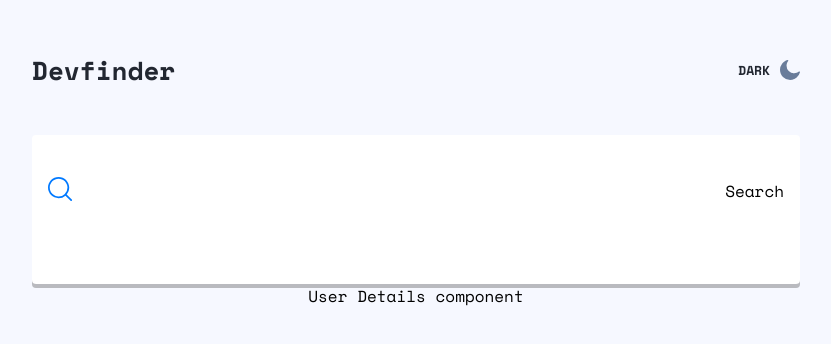
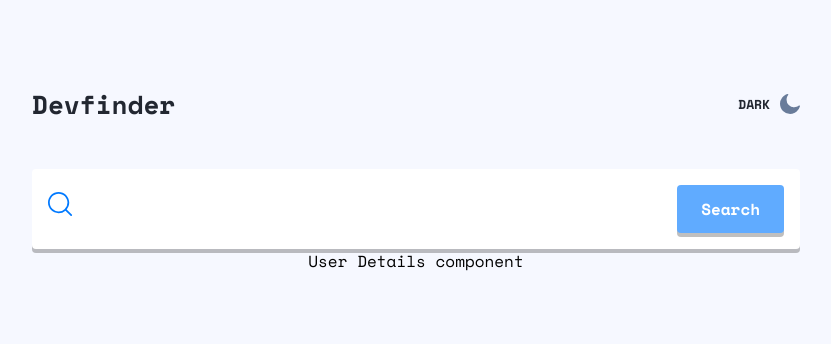
Before and after one commit to BePalm89/github-user-search-app, a React (Create React App) app: page / in a window 1280 px wide. Shown: the part 226-570 px from the top of the page, without its empty margins (224-1055 px from the left). Built offline with nearby package versions, Linux system fonts and the light colour scheme.

Commit message:
style search bar

```diff
--- a/src/components/SearchBar/SearchBar.css
+++ b/src/components/SearchBar/SearchBar.css
@@ -1,7 +1,7 @@
 .search-bar-container {
     width: 60%;
     background-color: #fff;
-    padding: 32px 16px;
+    padding: 16px;
     border-radius: 4px;
     box-shadow: 0px 4px rgba(0, 0, 0, 0.25);
 }
@@ -14,3 +14,43 @@ input:focus, input:active {
     border-color: inherit;
     outline: none;
 }
+
+.item-search-bar {
+    display: flex;
+    flex-direction: row;
+    align-items: center;
+}
+
+.item-search-bar li {
+    height: 36px;
+}
+
+.menu-search-bar {
+    list-style: none;
+    display: flex;
+    justify-content: space-between;
+    align-items: center;
+}
+
+.input-search {
+    height: 100%;
+    font-family: inherit;
+    font-size: 18px;
+    color: #222731;
+}
+
+.icon-search {
+    margin-right: 10px;
+}
+
+.search-btn {
+    font-family: inherit;
+    padding: 12px 24px;
+    font-weight: 700;
+    font-size: 16px;
+    border-radius: 4px;
+    border: none;
+    box-shadow: 0px 4px rgba(0, 0, 0, 0.25);
+    background-color: #60ABFF;
+    color: #FFF;
+}
--- a/src/components/SearchBar/SearchBar.jsx
+++ b/src/components/SearchBar/SearchBar.jsx
@@ -4,13 +4,20 @@ const SearchBar = () => {
   return (
     <div className="search-bar-container">
       <form>
-        <ul className="menu">
-          <li className="item">
-            <img src="/assets/icon-search.svg" alt="icon-search"></img>
-            <input></input>
-          </li>
+        <ul className="menu-search-bar">
+          <div className="item-search-bar">
+            <li>
+              <img
+                src="/assets/icon-search.svg"
+                alt="icon-search"
+                className="icon-search"
+              ></img>
+              <input className="input-search"></input>
+            </li>
+          </div>
+
           <li>
-            <butto>Search</butto>
+            <button className="search-btn">Search</button>
           </li>
         </ul>
       </form>
```
